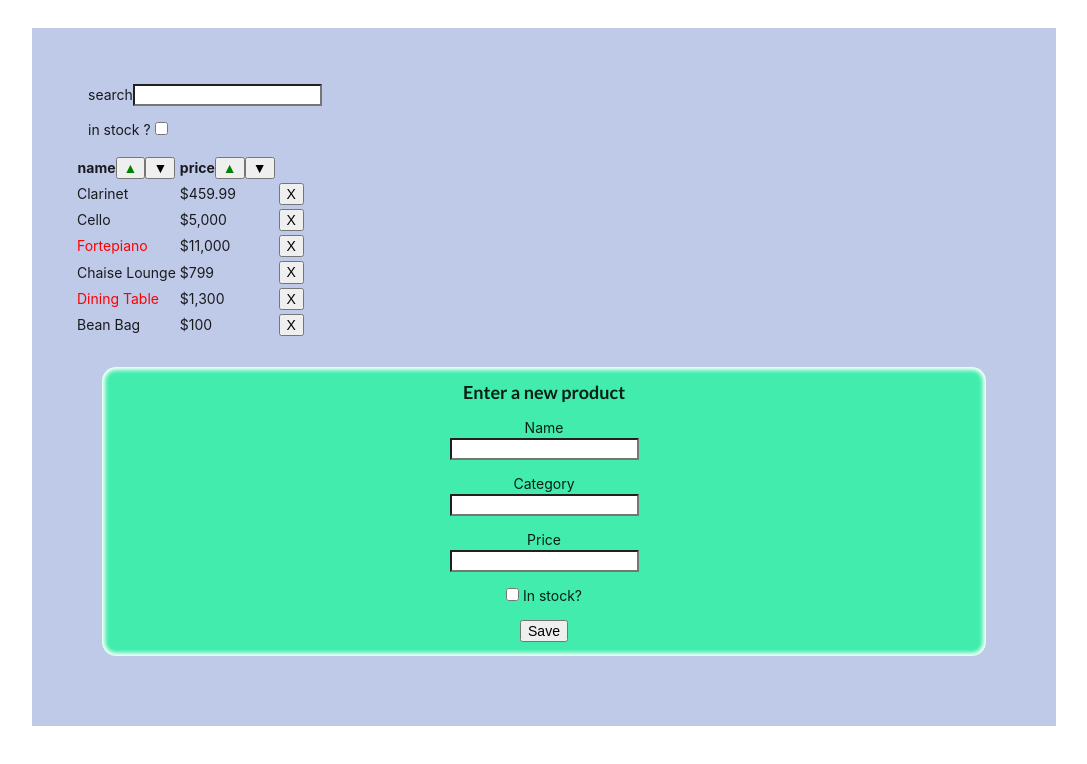
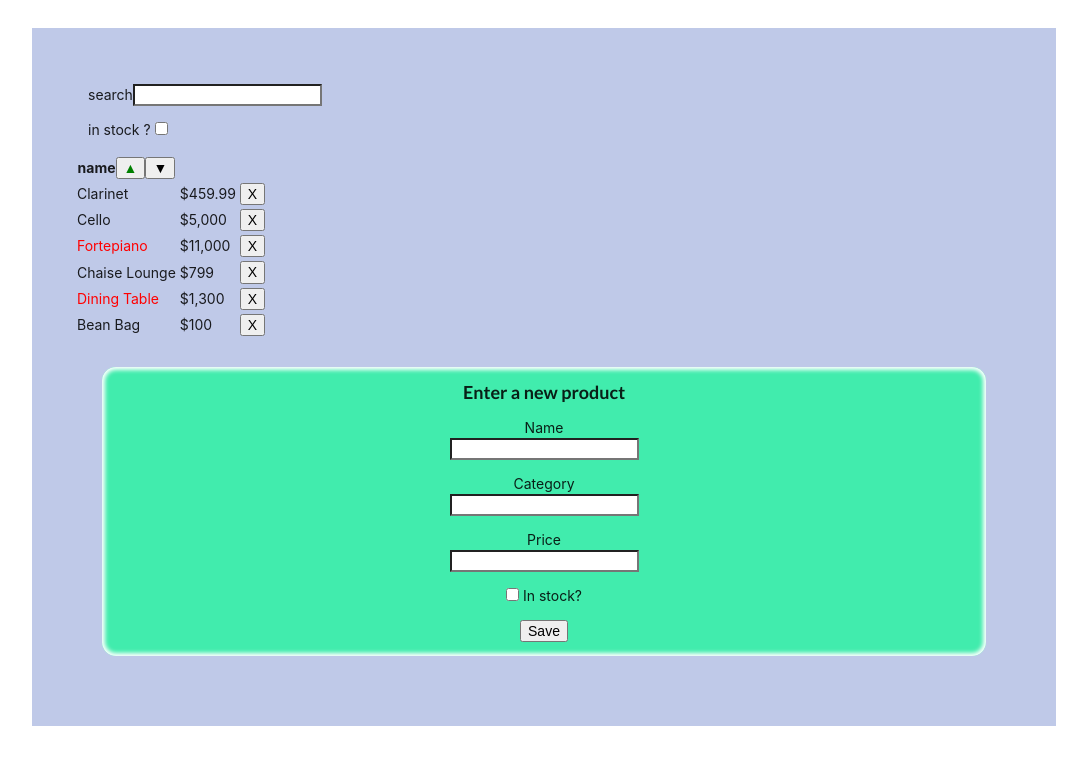
Before and after one commit to elhaw/products-app, a React (Create React App) app: page / in a window 1280 px wide. Shown: the top 764 px of the page, without its empty margins (96-1183 px from the left). Built offline with nearby package versions, Linux system fonts and the light colour scheme.

Commit message:
remove sort by price

```diff
--- a/src/ProductRow.js
+++ b/src/ProductRow.js
@@ -17,7 +17,7 @@ export default class ProductRow extends Component {
                     </td>
                     <td>{this.props.product.price}</td>
                     <td  >
-                        <button  onClick = {this.onDeleteClick} >
+                        <button id = {this.props.product.id} onClick = {this.onDeleteClick} >
                             X
                         </button>
                     </td>
--- a/src/ProductTable.js
+++ b/src/ProductTable.js
@@ -6,9 +6,20 @@ export default class ProductTable extends Component {
         super(props);
 
         this.state = {
-            column: 'name',
-            dirction: 'desc'
+            sort: {
+                column: 'name',
+                direction: 'desc'
+            }
         }
+
+        this.sortByKeyAndOrder = this.sortByKeyAndOrder.bind(this)
+    }
+
+    sortByKeyAndOrder(evt) {
+        let productsAsArray = Object.keys(this.props.products).map((pid) => this.props.products[pid]);
+
+        console.log(evt.target)
+
     }
 
     render() {
@@ -23,13 +34,21 @@ export default class ProductTable extends Component {
                     <ProductRow product={product} key={product.id} />
                 )
         })
+
+        let sorted
+
+
         return (
             <div>
                 <table>
                     <thead>
                         <tr>
-                            <SortableColumnHeader column="name" />
-                            <SortableColumnHeader column="price" />
+                            <SortableColumnHeader
+                                column="name"
+                                currentSort={this.state.sort}
+                                sortByKeyAndOrder={this.sortByKeyAndOrder}
+
+                            />
                         </tr>
                     </thead>
                     <tbody>
--- a/src/SortableColumnHeader.js
+++ b/src/SortableColumnHeader.js
@@ -1,14 +1,23 @@
 import React, { Component, Fragment } from 'react'
 
 export default class SortableColumnHeader extends Component {
+    constructor() {
+        super()
+
+        this.onSortClick = this.onSortClick.bind(this)
+    }
+
+    onSortClick(evt) {
+        this.props.sortByKeyAndOrder(evt)
+    }
     render() {
         return (
-                <Fragment>
+            <Fragment>
                 <th>{this.props.column}
-                    <button className = "sortableColumnHeader-Current" >&#x25B2;</button>
-                    <button>&#x25BC;</button>
+                    <button onClick={this.onSortClick} className="sortableColumnHeader-Current" >&#x25B2;</button>
+                    <button onClick={this.onSortClick}>&#x25BC;</button>
                 </th>
-                </Fragment>
+            </Fragment>
         )
     }
 }
```
